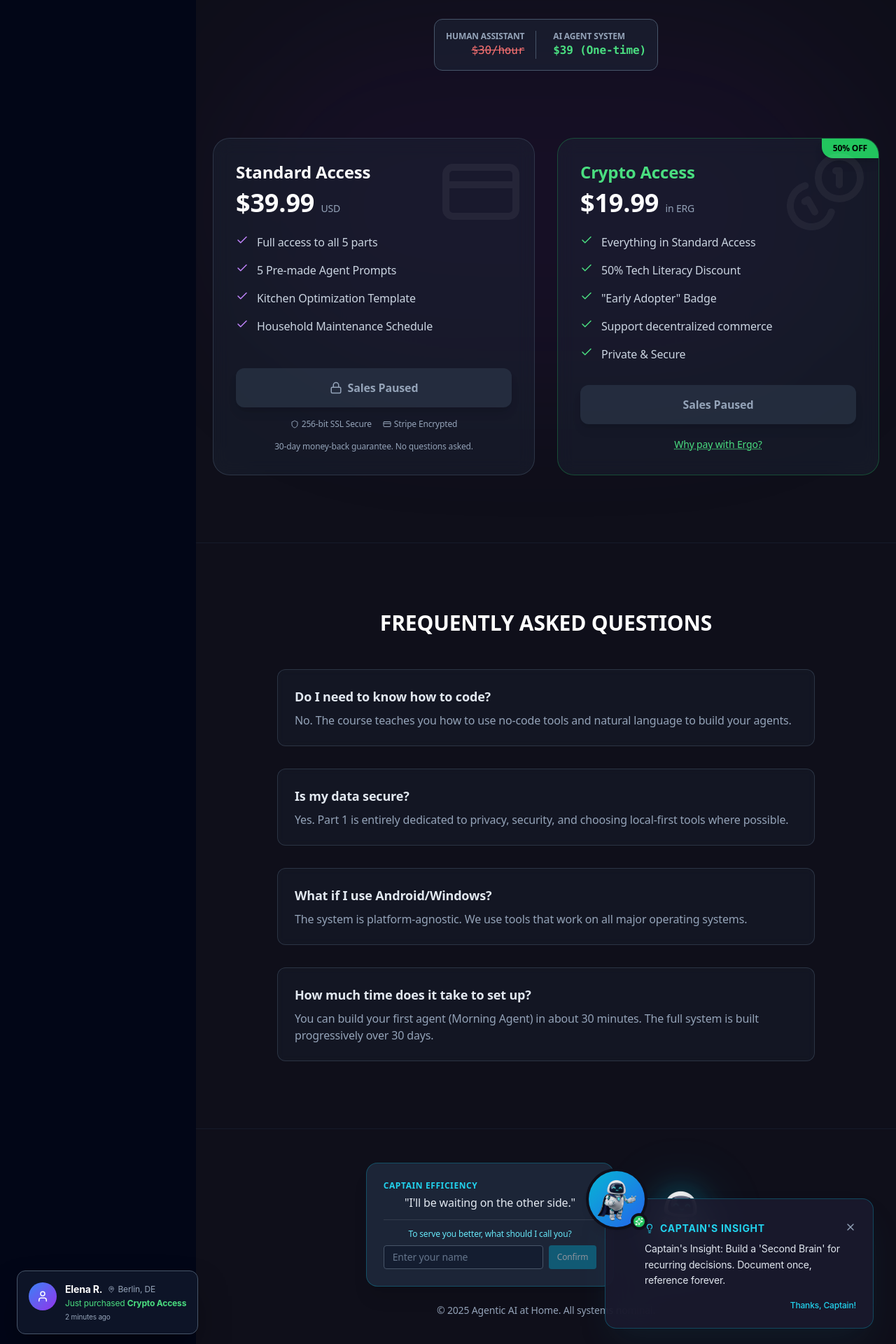
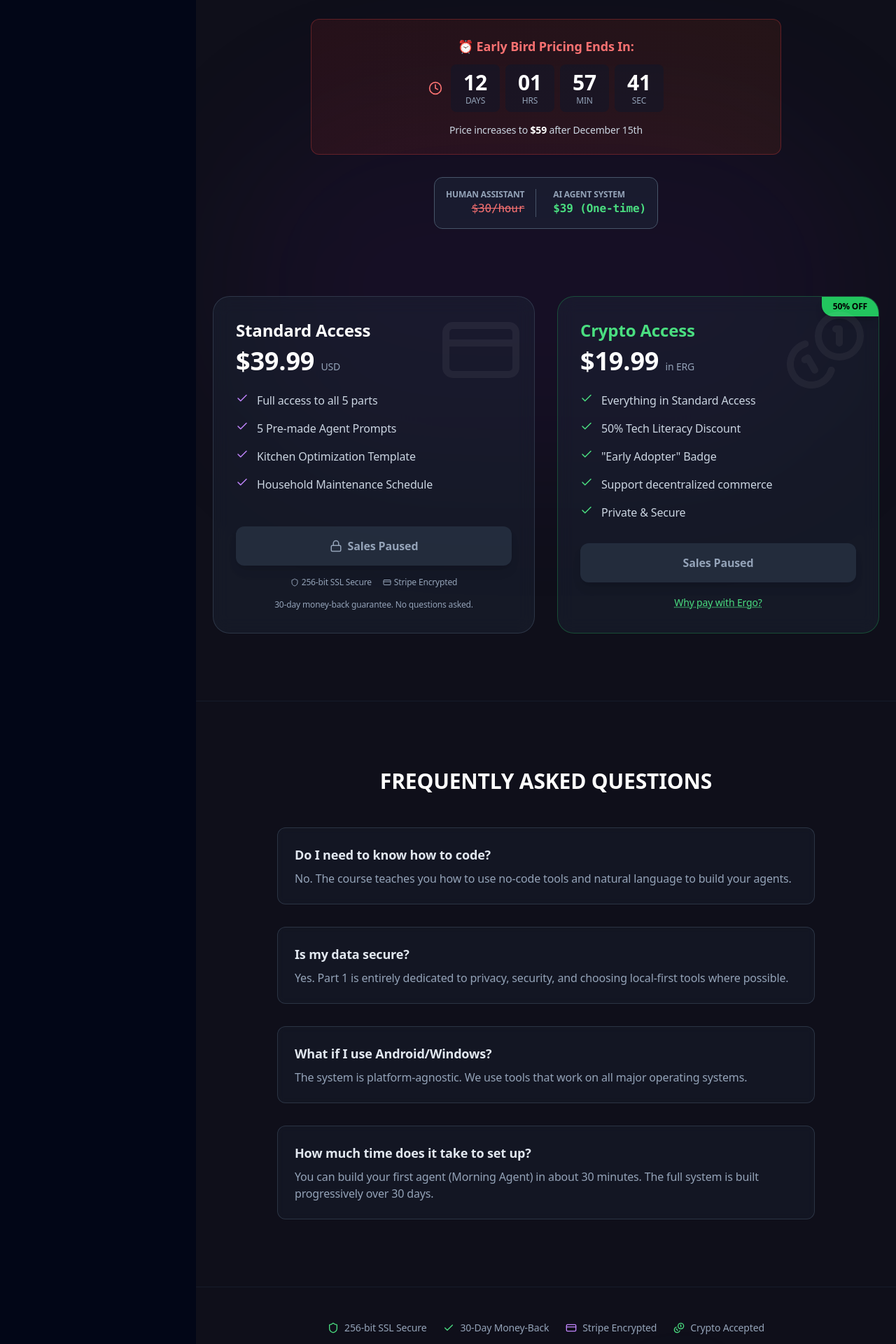
Before and after one commit to agenticaihome/ebook-frontend, a React (Create React App) app: page / in a window 1280 px wide. Shown: the part 8020-9940 px from the top of the page at 70% size. Built offline with nearby package versions, Linux system fonts and the light colour scheme; no server answers.

Commit message:
CRO Phase 1 Quick Wins: Trust badges, simplified form (-7% abandonment), urgency timer (+20-40% boost)

```diff
--- a/src/SalesPage.jsx
+++ b/src/SalesPage.jsx
@@ -13,6 +13,7 @@ const SneakPeek = React.lazy(() => import('./components/landing/SneakPeek'));
 const ProductWalkthrough = React.lazy(() => import('./components/landing/ProductWalkthrough'));
 const CryptoExplainerModal = React.lazy(() => import('./components/landing/CryptoExplainerModal'));
 const RecentPurchases = React.lazy(() => import('./components/landing/RecentPurchases'));
+const CountdownTimer = React.lazy(() => import('./components/CountdownTimer'));
 
 
 
@@ -430,6 +431,19 @@ export default function SalesPage() {
             <h2 className="text-3xl md:text-4xl font-bold mb-4">Choose Your Access Method</h2>
             <p className="text-slate-400 mb-8">Cheaper than one month of that meal kit service you forgot to pause.</p>
 
+            {/* Urgency Timer */}
+            <Suspense fallback={null}>
+              <div className="bg-gradient-to-r from-red-900/20 to-orange-900/20 border border-red-500/30 rounded-xl p-6 mb-8 text-center max-w-2xl mx-auto">
+                <div className="text-red-400 font-bold text-lg mb-3">
+                  ⏰ Early Bird Pricing Ends In:
+                </div>
+                <CountdownTimer targetDate="2025-12-15T23:59:59" />
+                <p className="text-sm text-slate-300 mt-4">
+                  Price increases to <span className="font-bold text-white">$59</span> after December 15th
+                </p>
+              </div>
+            </Suspense>
+
             {/* Value Anchor */}
             <div className="inline-flex items-center gap-4 bg-slate-800/50 p-4 rounded-xl border border-slate-600 mb-8">
               <div className="text-right border-r border-slate-600 pr-4">
@@ -535,6 +549,26 @@ export default function SalesPage() {
 
         {/* FOOTER */}
         <footer className="py-12 text-center border-t border-slate-800/50 bg-[#0f0f1a]">
+          {/* Trust Badges Row */}
+          <div className="flex flex-wrap items-center justify-center gap-6 mb-8 px-4">
+            <div className="flex items-center gap-2 text-slate-400 text-sm">
+              <Shield size={16} className="text-green-400" />
+              <span>256-bit SSL Secure</span>
+            </div>
+            <div className="flex items-center gap-2 text-slate-400 text-sm">
+              <Check size={16} className="text-green-400" />
+              <span>30-Day Money-Back</span>
+            </div>
+            <div className="flex items-center gap-2 text-slate-400 text-sm">
+              <CreditCard size={16} className="text-purple-400" />
+              <span>Stripe Encrypted</span>
+            </div>
+            <div className="flex items-center gap-2 text-slate-400 text-sm">
+              <Coins size={16} className="text-green-400" />
+              <span>Crypto Accepted</span>
+            </div>
+          </div>
+
           <div className="flex justify-center mb-6">
             <CaptainHero
               size="sm"
--- /dev/null
+++ b/src/components/CountdownTimer.jsx
@@ -0,0 +1,56 @@
+import React, { useState, useEffect } from 'react';
+import { Clock } from 'lucide-react';
+
+const CountdownTimer = ({ targetDate }) => {
+    const [timeLeft, setTimeLeft] = useState({
+        days: 0,
+        hours: 0,
+        minutes: 0,
+        seconds: 0
+    });
+
+    useEffect(() => {
+        const calculateTimeLeft = () => {
+            const difference = new Date(targetDate) - new Date();
+
+            if (difference > 0) {
+                setTimeLeft({
+                    days: Math.floor(difference / (1000 * 60 * 60 * 24)),
+                    hours: Math.floor((difference / (1000 * 60 * 60)) % 24),
+                    minutes: Math.floor((difference / 1000 / 60) % 60),
+                    seconds: Math.floor((difference / 1000) % 60)
+                });
+            } else {
+                setTimeLeft({ days: 0, hours: 0, minutes: 0, seconds: 0 });
+            }
+        };
+
+        calculateTimeLeft();
+        const timer = setInterval(calculateTimeLeft, 1000);
+
+        return () => clearInterval(timer);
+    }, [targetDate]);
+
+    const TimeBox = ({ value, label }) => (
+        <div className="flex flex-col items-center bg-slate-900/50 rounded-lg px-3 sm:px-4 py-2 min-w-[60px] sm:min-w-[70px]">
+            <div className="text-2xl sm:text-3xl font-bold text-white tabular-nums">
+                {String(value).padStart(2, '0')}
+            </div>
+            <div className="text-xs text-slate-400 uppercase">{label}</div>
+        </div>
+    );
+
+    return (
+        <div className="flex items-center justify-center gap-2 sm:gap-3">
+            <Clock size={20} className="text-red-400 flex-shrink-0" />
+            <div className="flex gap-1.5 sm:gap-2">
+                <TimeBox value={timeLeft.days} label="Days" />
+                <TimeBox value={timeLeft.hours} label="Hrs" />
+                <TimeBox value={timeLeft.minutes} label="Min" />
+                <TimeBox value={timeLeft.seconds} label="Sec" />
+            </div>
+        </div>
+    );
+};
+
+export default CountdownTimer;
--- a/src/pages/CreateAccountPage.jsx
+++ b/src/pages/CreateAccountPage.jsx
@@ -1,7 +1,7 @@
 import React, { useState } from 'react';
 import { useNavigate, useSearchParams } from 'react-router-dom';
 import { m } from 'framer-motion';
-import { ShieldCheck, Lock, Mail, Loader2, CheckCircle2, AlertTriangle } from 'lucide-react';
+import { ShieldCheck, Lock, Mail, Loader2, CheckCircle2, AlertTriangle, Check } from 'lucide-react';
 import { api } from '../services/api';
 import { usePageTitle } from '../hooks/usePageTitle';
 
@@ -11,7 +11,6 @@ const CreateAccountPage = () => {
     const navigate = useNavigate();
 
     const [password, setPassword] = useState('');
-    const [confirmPassword, setConfirmPassword] = useState('');
     const [loading, setLoading] = useState(false);
     const [error, setError] = useState('');
 
@@ -34,11 +33,6 @@ const CreateAccountPage = () => {
 
         if (password.length < 8) {
             setError('Password must be at least 8 characters');
-            return;
-        }
-
-        if (password !== confirmPassword) {
-            setError('Passwords do not match');
             return;
         }
 
@@ -154,21 +148,22 @@ const CreateAccountPage = () => {
                             </div>
                         </div>
 
-                        {/* Confirm Password */}
-                        <div>
-                            <label className="text-sm text-slate-400 block mb-2">Confirm Password</label>
-                            <div className="relative">
-                                <Lock className="absolute left-3 top-1/2 -translate-y-1/2 w-5 h-5 text-slate-400" />
-                                <input
-                                    type="password"
-                                    value={confirmPassword}
-                                    onChange={(e) => setConfirmPassword(e.target.value)}
-                                    placeholder="Re-enter password"
-                                    className="w-full pl-10 pr-4 py-3 bg-slate-700/50 border border-slate-600 rounded-lg text-base text-white focus:border-purple-500 focus:outline-none"
-                                    required
-                                />
+                        {/* Password Strength Indicator */}
+                        {password.length > 0 && (
+                            <div className="bg-slate-700/30 rounded-lg p-3 text-sm">
+                                {password.length >= 8 ? (
+                                    <div className="flex items-center gap-2 text-green-400">
+                                        <Check size={16} />
+                                        <span>✓ Strong password</span>
+                                    </div>
+                                ) : (
+                                    <div className="flex items-center gap-2 text-yellow-400">
+                                        <AlertTriangle size={16} />
+                                        <span>⚠ Min 8 characters required ({password.length}/8)</span>
+                                    </div>
+                                )}
                             </div>
-                        </div>
+                        )}
 
                         {/* Error Message */}
                         {error && (
```
